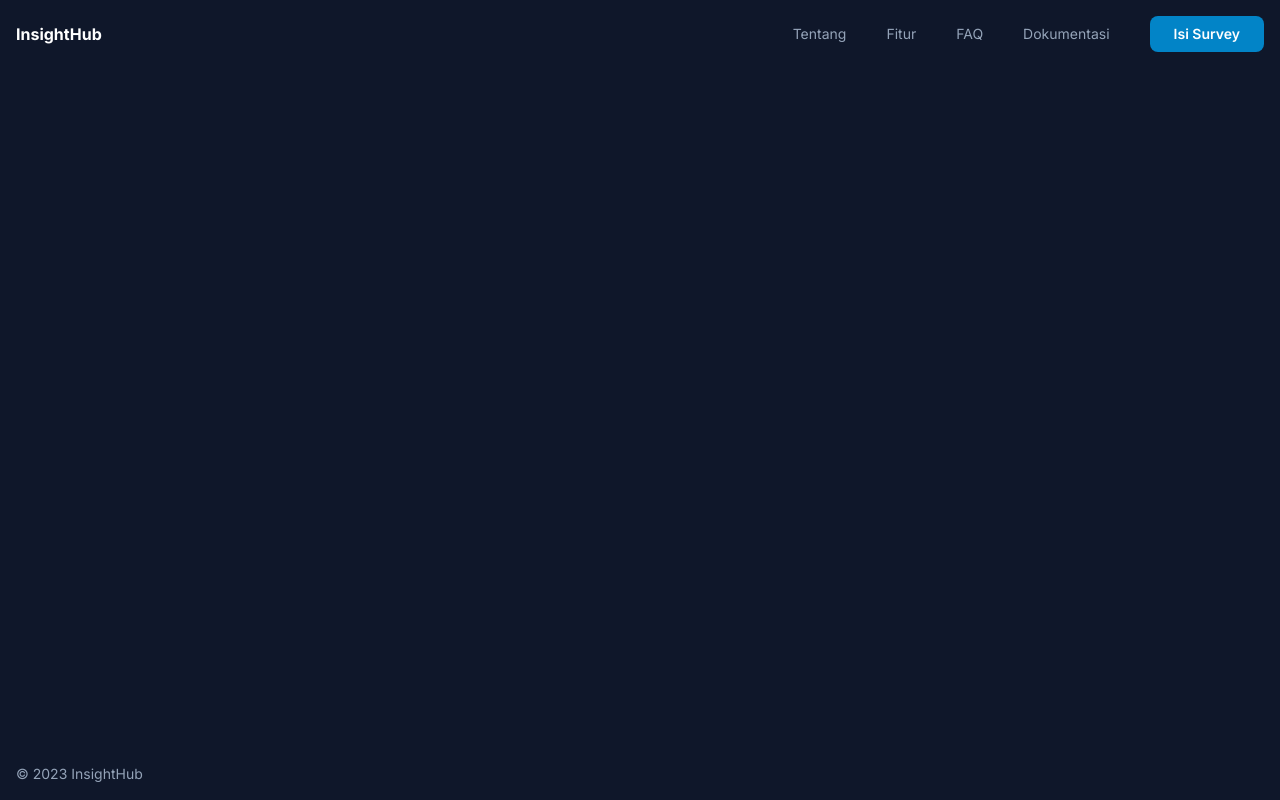
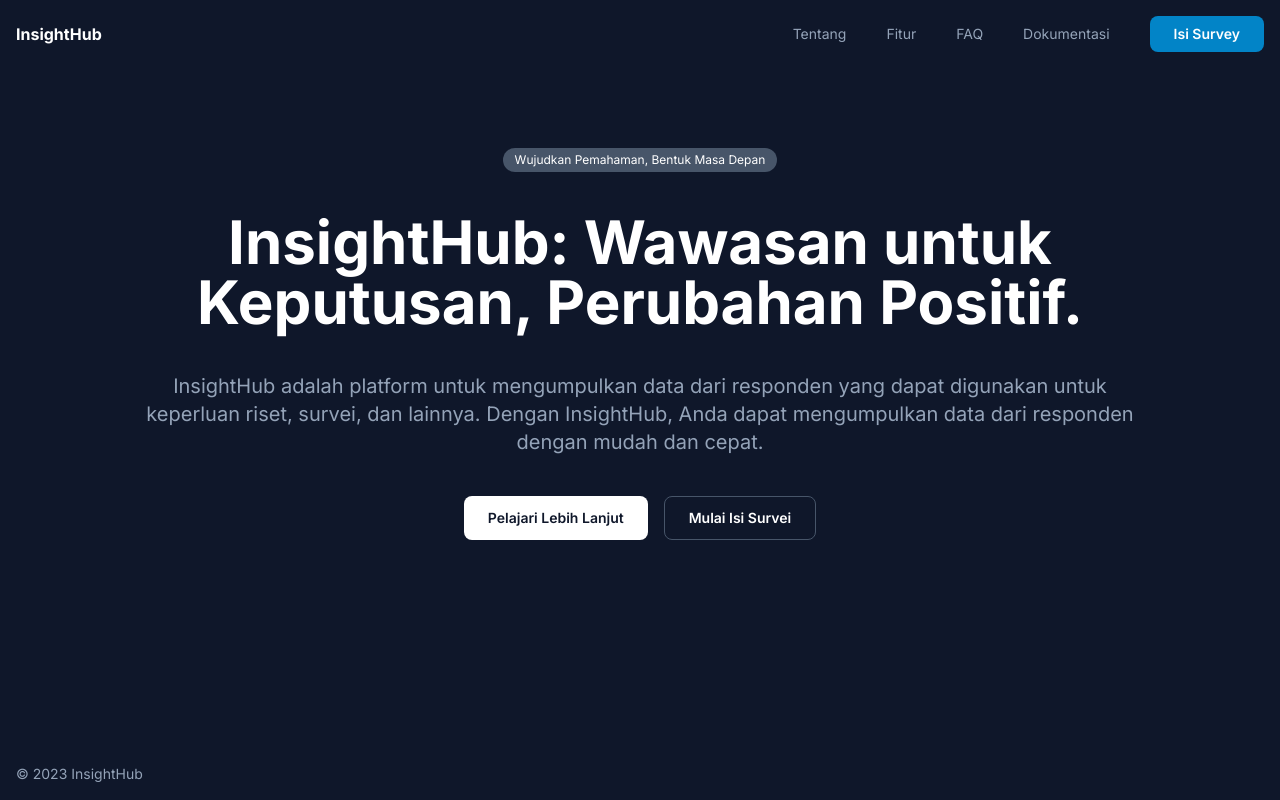
Before and after one commit to januarfonti/insighthub, a Nuxt app: page / in a window 1280 px wide. Built offline with nearby package versions, Linux system fonts and the light colour scheme.

Commit message:
Add hero section component

```diff
--- /dev/null
+++ b/components/section/Hero.vue
@@ -0,0 +1,15 @@
+<template>
+  <section class="py-20">
+    <div class="container">
+      <div class="flex flex-col items-center justify-center gap-10">
+        <span class="px-3 py-1 bg-slate-600 text-white rounded-full text-xs">Wujudkan Pemahaman, Bentuk Masa Depan</span>
+        <h1 class="text-6xl font-bold text-center text-white max-w-5xl">InsightHub: Wawasan untuk Keputusan, Perubahan Positif.</h1>
+        <p class="text-center max-w-5xl text-xl">InsightHub adalah platform untuk mengumpulkan data dari responden yang dapat digunakan untuk keperluan riset, survei, dan lainnya. Dengan InsightHub, Anda dapat mengumpulkan data dari responden dengan mudah dan cepat.</p>
+        <div class="gap-4 flex flex-wrap">
+          <NuxtLink to="/login" class="px-6 h-11 flex whitespace-nowrap items-center text-sm rounded-lg bg-white hover:bg-sky-400 transition text-slate-900 font-semibold">Pelajari Lebih Lanjut</NuxtLink>
+          <NuxtLink to="/register" class="px-6 h-11 flex whitespace-nowrap items-center text-sm rounded-lg  transition text-white hover:bg-white hover:text-slate-900 font-semibold border border-slate-600">Mulai Isi Survei</NuxtLink>
+        </div>
+      </div>
+    </div>
+  </section>
+</template>
--- a/pages/index.vue
+++ b/pages/index.vue
@@ -1,5 +1,5 @@
 <template>
   <div>
-    <!-- <h1 class="text-blue-500 font-sans">Hello World!</h1> -->
+    <SectionHero />
   </div>
 </template>
```
